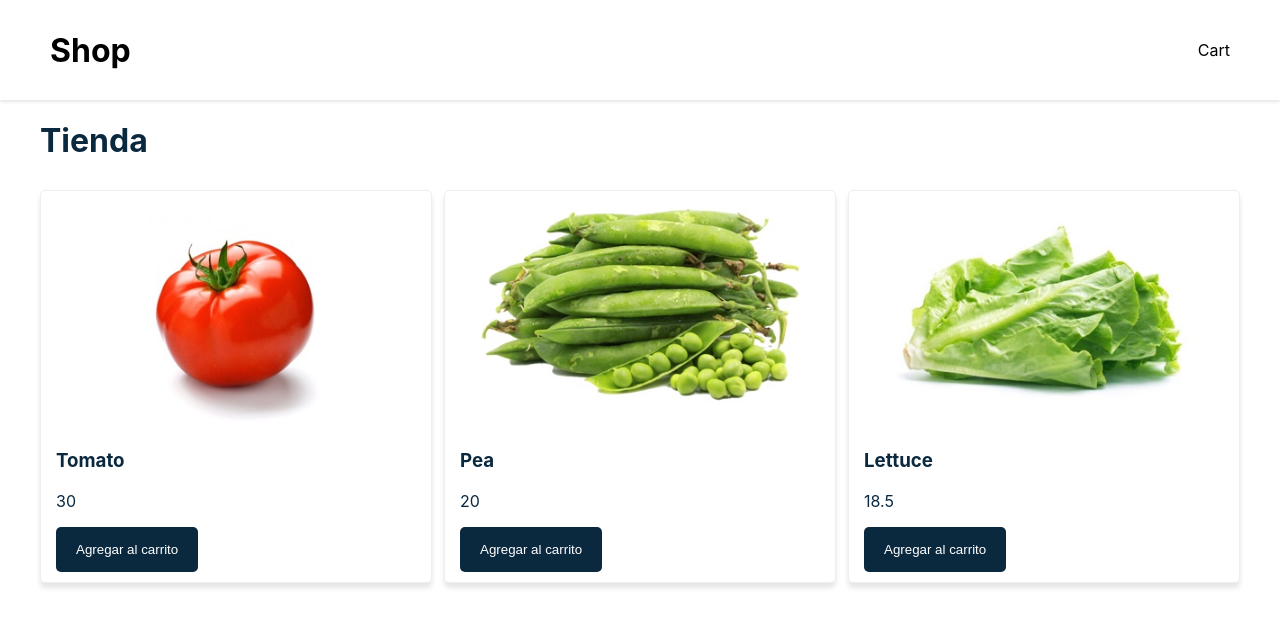
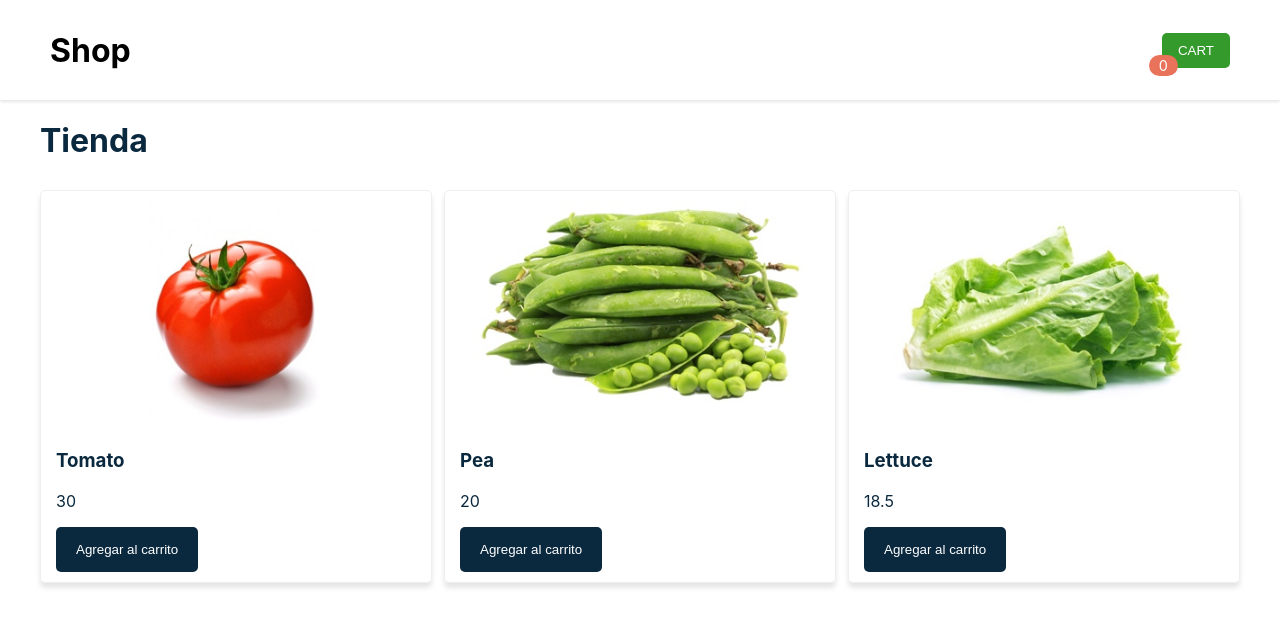
Before and after one commit to kushiahu/learn-react-shopping-cart, a React (Create React App) app: page / in a window 1280 px wide. Shown: the top 626 px of the page. Built offline with nearby package versions, Linux system fonts and the light colour scheme.

Commit message:
add bubble alert to cart component

```diff
--- /dev/null
+++ b/src/components/BubbleAlert.js
@@ -0,0 +1,23 @@
+import { Component } from "react"
+
+
+const styles = {
+  bubbleAlert: {
+    backgroundColor: '#E9725A',
+    borderRadius: '15px',
+    color: '#FFF',
+    padding: '2px 10px',
+    fontSize: '0.9rem',
+    width: '20px',
+  }
+}
+
+class BubbleAlert extends Component {
+  render() {
+    return(
+      <span style={ styles.bubbleAlert }>0</span>
+    )
+  }
+}
+
+export default BubbleAlert
--- /dev/null
+++ b/src/components/Cart.js
@@ -0,0 +1,33 @@
+import { Component } from "react"
+import BubbleAlert from "./BubbleAlert"
+
+
+const styles = {
+  cart: {
+    backgroundColor: '#359A2C',
+    color: '#FFF',
+    border: 'none',
+    padding: '10px 16px',
+    borderRadius: '5px',
+    cursor: 'pointer',
+    textTransform: 'uppercase'
+  },
+  bubble: {
+    position: 'relative',
+    left: '16px',
+    top: '16px',
+  }
+}
+
+class Cart extends Component {
+  render() {
+    return(
+      <div>
+        <span style={ styles.bubble }><BubbleAlert /></span>
+        <button style={ styles.cart }>Cart</button>
+      </div>
+    )
+  }
+}
+
+export default Cart
--- a/src/components/Navbar.js
+++ b/src/components/Navbar.js
@@ -1,5 +1,6 @@
 import { Component } from "react"
 import Logo from './Logo'
+import Cart from './Cart'
 
 const styles = {
   navbar: {
@@ -19,7 +20,7 @@
     return(
       <nav style={ styles.navbar }>
         <Logo />
-        <p>Cart</p>
+        <Cart />
       </nav>
     )
   }
```
